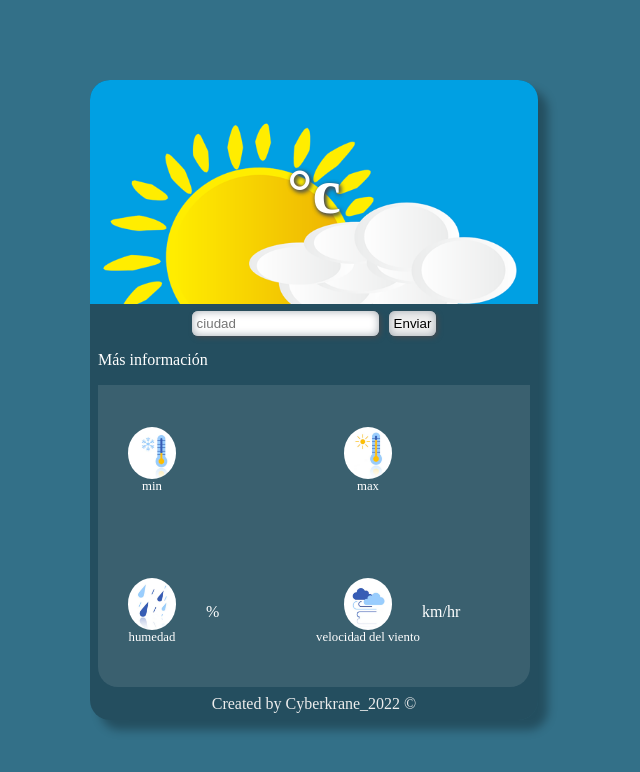
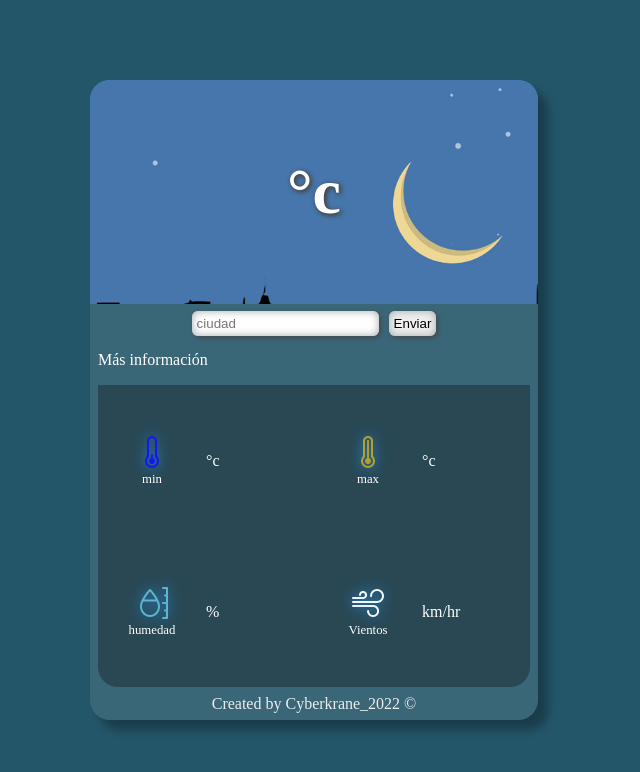
Before and after one commit to Cyberkrane/CyberClima, an Angular app: page / in a window 1280 px wide. Shown: the top 772 px of the page, without its empty margins (326-966 px from the left). Built offline with nearby package versions, Linux system fonts and the light colour scheme.

Commit message:
cambie los iconos de los datos

```diff
--- a/src/app/app.component.html
+++ b/src/app/app.component.html
@@ -1,7 +1,7 @@
 <div class="container">
   <div class="upper">
-    <img src="../assets/dia.png" *ngIf="hora < 19" alt="" />
-    <img src="../assets/noche.png"  *ngIf="hora >= 19" alt="" />
+    <img src="../assets/dia.png" *ngIf="hora < 19 || hora >= 7" alt="dia" />
+    <img src="../assets/noche.png"  *ngIf="hora >= 19 || hora <= 6" alt="noche" />
 
     <div class="weather">
       <div class="location">{{ clima?.name | titlecase }}</div>
@@ -23,27 +23,27 @@
     <div class="more-info-container">
       <div class="info-block">
         <div class="info-block-label">
-          <img src="../assets/cold.png" alt="" />
+          <i class="bi bi-thermometer-low"></i>
           <span>min</span>
         </div>
         <div class="info-block-value">
-          {{ clima?.main.temp_min | number: "1.0-0" }}
+          {{ clima?.main.temp_min | number: "1.0-0" }} °c
         </div>
       </div>
 
       <div class="info-block">
         <div class="info-block-label">
-          <img src="../assets/hot.png" alt="" />
+          <i class="bi bi-thermometer-high"></i>
           <span>max</span>
         </div>
         <div class="info-block-value">
-          {{ clima?.main.temp_max | number: "1.0-0" }}
+          {{ clima?.main.temp_max | number: "1.0-0" }} °c
         </div>
       </div>
 
       <div class="info-block">
         <div class="info-block-label">
-          <img src="../assets/raining2.png" alt="" />
+          <i class="bi bi-moisture"></i>
           <span>humedad</span>
         </div>
         <div class="info-block-value">
@@ -53,8 +53,8 @@
 
       <div class="info-block">
         <div class="info-block-label">
-          <img src="../assets/windedClouds.png" alt="" />
-          <span>velocidad del viento</span>
+          <i class="bi bi-wind"></i>
+          <span>Vientos</span>
         </div>
         <div class="info-block-value">
           {{ clima?.wind.speed | number: "1.0-0" }} km/hr
--- a/src/app/app.component.ts
+++ b/src/app/app.component.ts
@@ -13,6 +13,7 @@ export class AppComponent {
   nombre_de_la_ciudad: any = this.mi_ubicacion;
   hora: number = 12;
 
+
   constructor(private climaService: ClimaService) {}
 
   ngOnInit(): void {
@@ -20,6 +21,7 @@ export class AppComponent {
       this.getClima(this.mi_ubicacion);
     }
     this.hora = new Date().getHours();
+    console.log(this.hora)
   }
 
   getClima(nombre_de_la_ciudad: string) {
--- a/src/index.html
+++ b/src/index.html
@@ -6,6 +6,7 @@
   <base href="/">
   <meta name="viewport" content="width=device-width, initial-scale=1">
   <link rel="icon" type="image/x-icon" href="favicon.ico">
+  <link rel="stylesheet" href="https://cdn.jsdelivr.net/npm/bootstrap-icons@1.8.3/font/bootstrap-icons.css">
 </head>
 <body>
 
--- a/src/styles.css
+++ b/src/styles.css
@@ -1,5 +1,5 @@
 :root{
-    --blue-1 : #337088;
+    --blue-1 : #245669;
     --blue-2: #59b6ce;
     --yellow-1: #fac742;
     --white: #fff;
@@ -22,6 +22,23 @@ body{
     align-items: center;
 
 }
+i{
+    font-size: 2em;
+    text-shadow: rgb(44, 144, 231) 0 0 13px;
+}
+.bi-thermometer-low{
+    color: #1216f8;
+}
+.bi-thermometer-high{
+    color: #b6a026;
+}
+.bi-moisture{
+    color: #59b6ce;
+}
+.bi-wind{
+    color: aliceblue;
+}
+
 footer{
     text-align: center;
     color: var(--grey-1);
@@ -43,7 +60,7 @@ footer{
 .container{
     border-radius: 20px;
     overflow: hidden;
-    background-color: var(--shadow-dark);
+    background-color: var(--shadow-light);
     box-shadow: 10px 10px 10px var(--shadow-dark);
 }
 .upper{
@@ -99,7 +116,7 @@ footer{
 
 .more-info-container{
     flex: 1;
-    background-color: var(--shadow-light);
+    background-color: var(--shadow-dark);
     border-bottom-left-radius: 20px ;
     border-bottom-right-radius: 20px ;
     margin-top: 1em;
```
